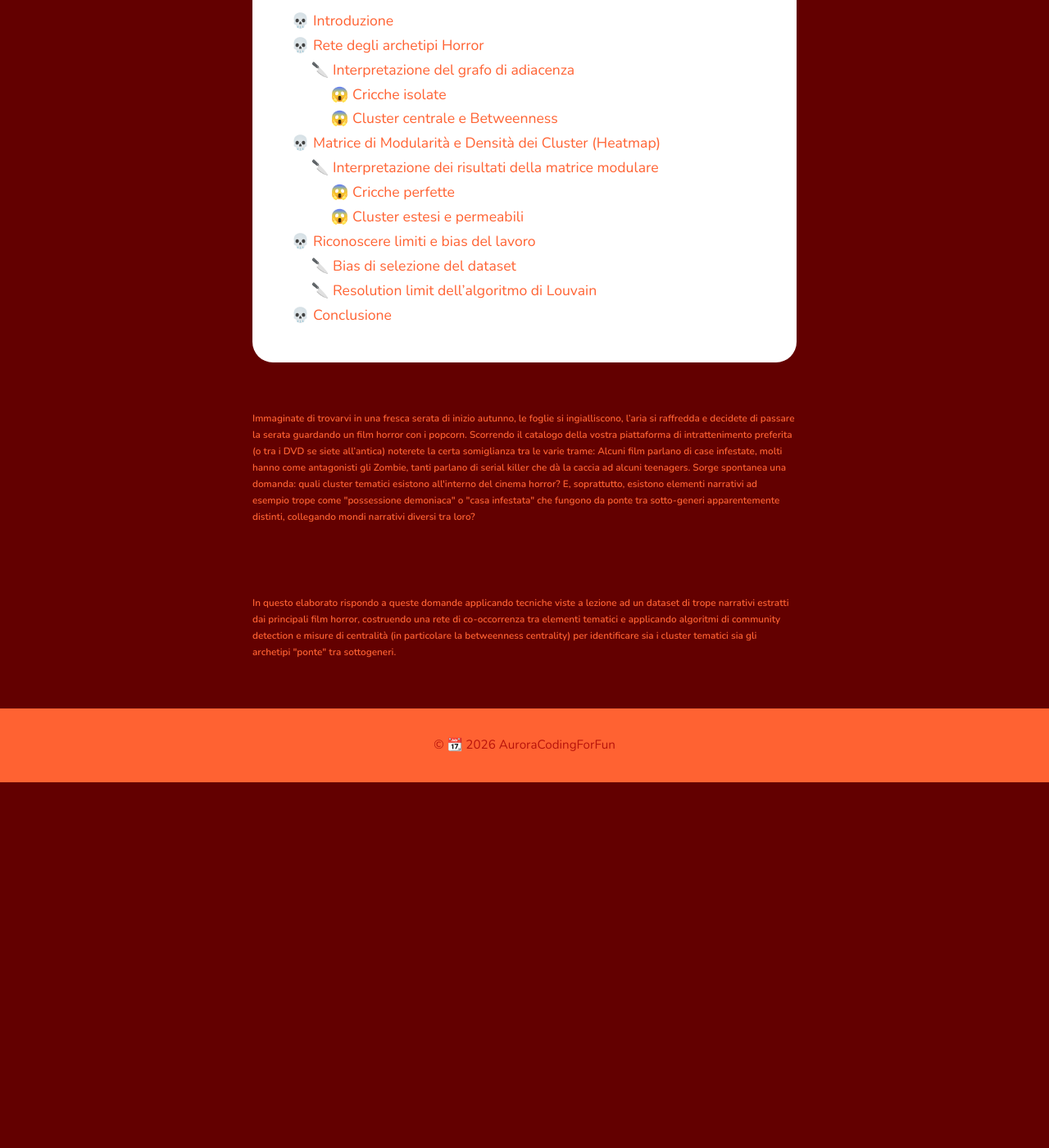
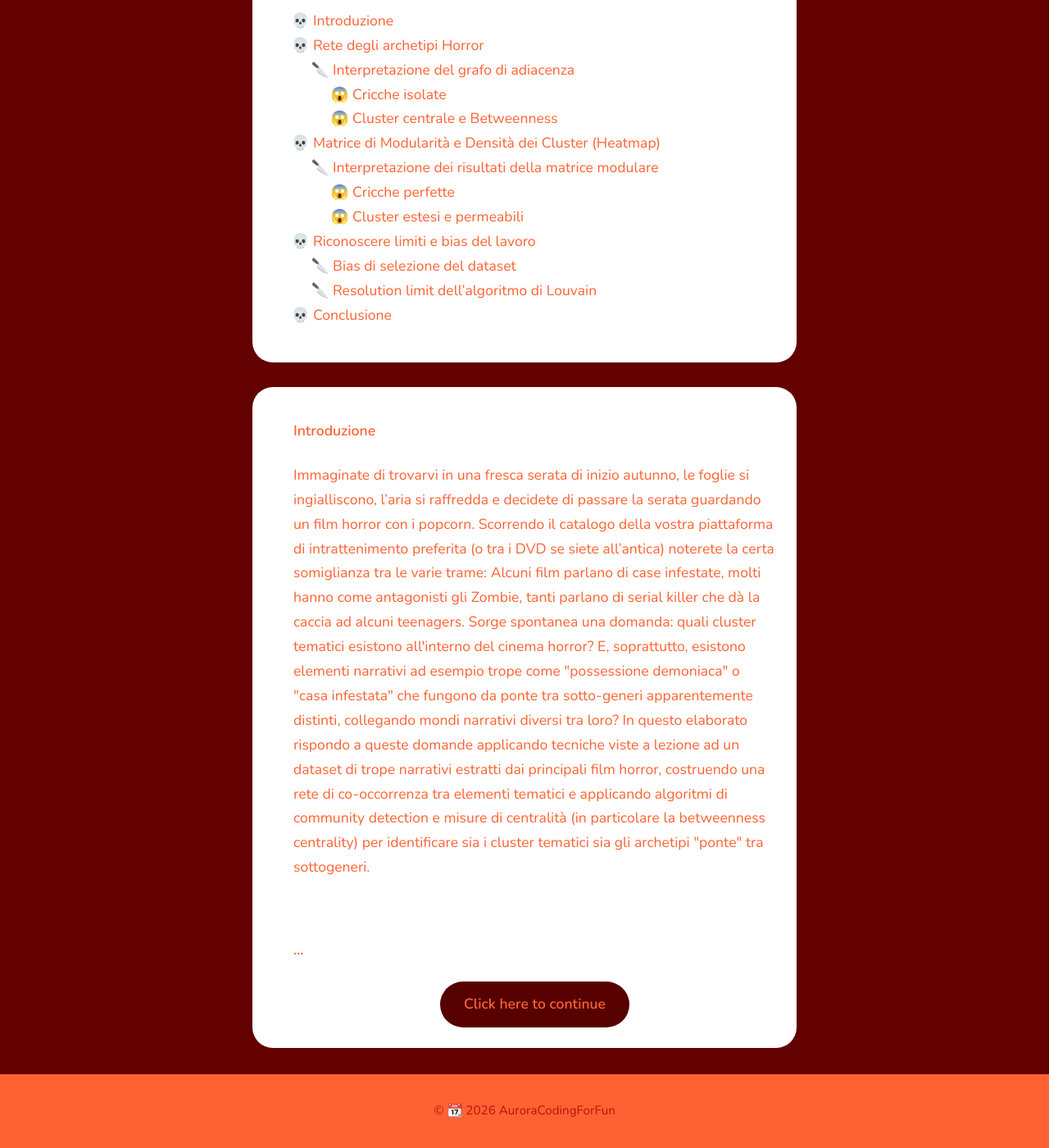
Before and after one commit to AuroraCodingForFun/BlogSite, a Jekyll site: the page built from _posts/2026-10-11-Social-Network-Analysis.md, in a window 1280 px wide and 1400 px high, scrolled down 919 px. Shown: the whole window at 82% size. Built offline with Jekyll 4.4.1, drawn with Linux system fonts in a browser that asks for light colours; before the commit the page ends 1873 px from its top, so only the background shows below that.

Commit message:
Refactor introduction section in horror analysis post

```diff
--- a/_posts/2026-10-11-Social-Network-Analysis.md
+++ b/_posts/2026-10-11-Social-Network-Analysis.md
@@ -55,13 +55,17 @@ image: /images/SocialNetwork.jpg
   </div>
 
 <br>
-   <div>
-   <h6>
-    Immaginate di trovarvi in una fresca serata di inizio autunno, le foglie si ingialliscono, l’aria si raffredda e decidete di passare la serata guardando un film horror con i popcorn. Scorrendo  il catalogo della vostra piattaforma di intrattenimento preferita (o tra i DVD se siete all’antica) noterete la certa somiglianza tra le varie trame: Alcuni film parlano di case infestate, molti hanno come antagonisti gli Zombie, tanti parlano di serial killer che dà la caccia ad alcuni teenagers. Sorge spontanea una domanda: quali cluster tematici esistono all'interno del cinema horror? E, soprattutto, esistono elementi narrativi ad esempio  trope come "possessione demoniaca" o "casa infestata" che fungono da ponte tra sotto-generi apparentemente distinti, collegando mondi narrativi diversi tra loro?
-   </h6>
+
+  <div style="background-color: white; padding: 16px 25px 25px 50px; border-radius: 25px;">
+    <h4>Introduzione</h4>
+   <p>
+Immaginate di trovarvi in una fresca serata di inizio autunno, le foglie si ingialliscono, l’aria si raffredda e decidete di passare la serata guardando un film horror con i popcorn. Scorrendo  il catalogo della vostra piattaforma di intrattenimento preferita (o tra i DVD se siete all’antica) noterete la certa somiglianza tra le varie trame: Alcuni film parlano di case infestate, molti hanno come antagonisti gli Zombie, tanti parlano di serial killer che dà la caccia ad alcuni teenagers. Sorge spontanea una domanda: quali cluster tematici esistono all'interno del cinema horror? E, soprattutto, esistono elementi narrativi ad esempio  trope come "possessione demoniaca" o "casa infestata" che fungono da ponte tra sotto-generi apparentemente distinti, collegando mondi narrativi diversi tra loro?
+  In questo elaborato rispondo a queste domande applicando tecniche viste a lezione ad un dataset di trope narrativi estratti dai principali film horror, costruendo una rete di co-occorrenza tra elementi tematici e applicando algoritmi di community detection e misure di centralità (in particolare la betweenness centrality) per identificare sia i cluster tematici sia gli archetipi "ponte" tra sottogeneri.
+   </p>
     <br>
-   <h6>
-   In questo elaborato rispondo a queste domande applicando tecniche viste a lezione ad un dataset di trope narrativi estratti dai principali film horror, costruendo una rete di co-occorrenza tra elementi tematici e applicando algoritmi di community detection e misure di centralità (in particolare la betweenness centrality) per identificare sia i cluster tematici sia gli archetipi "ponte" tra sottogeneri.
-   </h6>
+    <h4>...</h4>
+       <div class="center">
+       <a class="button" href="https://github.com/AuroraCodingForFun/SocialNetworkAnalysisProject"> Click here to continue </a>
+       </div>
    </div>
 </div>
```
